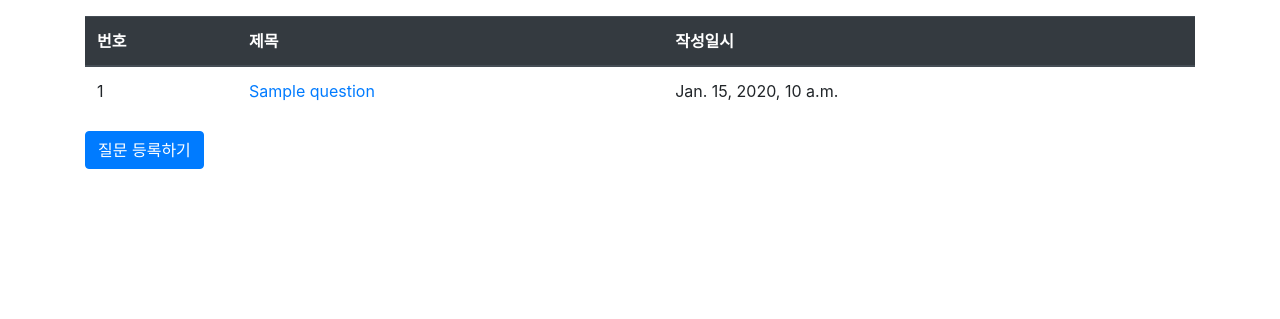
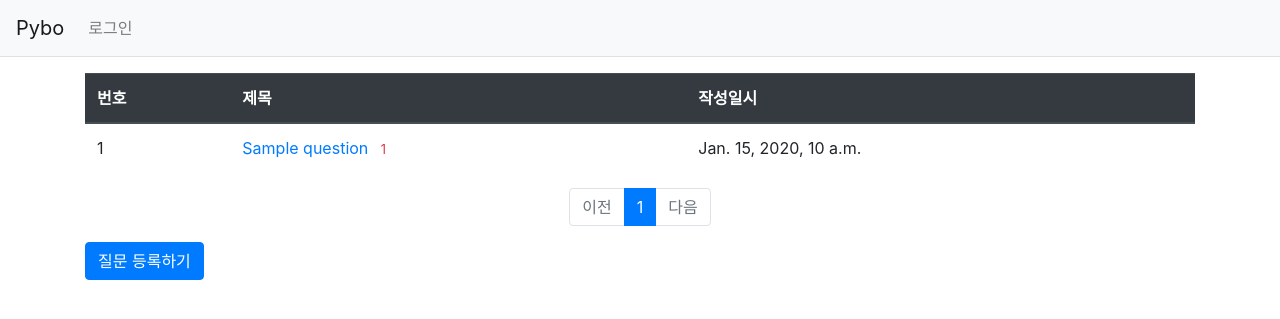
Before and after one commit to Colin-Yun/djago_excer, a Django app: template templates/pybo/question_list.html in a window 1280 px wide. Shown: the top 319 px of the page. Run offline with Django 3.2, Linux system fonts and the light colour scheme; the template is opened without the code that fills it: most values are stand-ins (such as "Sample title", 1, 10 or a date in 2020); some libraries are stand-ins or nearby versions.

Commit message:
navibbar added & page numbering

```diff
--- a/config/settings.py
+++ b/config/settings.py
@@ -38,6 +38,7 @@ INSTALLED_APPS = [
     # APP 을 추가하고, migrate 를 수행해야한다. migrate 를 수행하기전에 모델이 변경되었기 때문에, "makemigrations" 명령을 먼저 수행한다.
     # "makemigrations" 명령을 수행하면 pybo\migrations\0001_initial.py 라는 파이썬 파일이 자동으로 생성된다.
     # ※ makemigrations을 수행하더라도 실제로 테이블이 생성되지는 않는다. 테이블을 실제 생성하는 명령어는 migrate명령을 통해서만 가능하다.
+    'common.apps.CommonConfig',
     'pybo.apps.PyboConfig',
     'django.contrib.admin',
     'django.contrib.auth',
--- /dev/null
+++ b/pybo/templatetags/pybo_filter.py
@@ -0,0 +1,7 @@
+from django import template
+
+register = template.Library()
+
+@register.filter
+def sub(value, arg):
+    return value - arg
--- a/templates/base.html
+++ b/templates/base.html
@@ -13,10 +13,18 @@
     <title>Hello, pybo!</title>
 </head>
 <body>
+<!-- Include 명령으로 반복적인 템플릿 삽입가능 -->
+{% include "navbar.html" %}
+<!-- ---------------------------------------- [edit] ---------------------------------------- -->
 <!-- 기본 템플릿 안에 삽입될 내용 Start -->
 {% block content %}
 {% endblock %}
 <!-- 기본 템플릿 안에 삽입될 내용 End -->
+<!-- ---------------------------------------- [edit] ---------------------------------------- -->
+<!-- jQuery JS -->
+<script src="{% static 'jquery-3.5.1.min.js' %}"></script>
+<!-- Bootstrap JS -->
+<script src="{% static 'bootstrap.min.js' %}"></script>
 </body>
 </html>
 <!-- ---------------------------------------------------------------------------------------- -->
--- /dev/null
+++ b/templates/navbar.html
@@ -0,0 +1,17 @@
+<!-- ---------------------------------------- [edit] ---------------------------------------- -->
+<!-- 네비게이션바 -->
+<nav class="navbar navbar-expand-lg navbar-light bg-light border-bottom">
+    <a class="navbar-brand" href="{% url 'pybo:index' %}">Pybo</a>
+    <button class="navbar-toggler ml-auto" type="button" data-toggle="collapse" data-target="#navbarNav"
+            aria-controls="navbarNav" aria-expanded="false" aria-label="Toggle navigation">
+        <span class="navbar-toggler-icon"></span>
+    </button>
+    <div class="collapse navbar-collapse flex-grow-0" id="navbarNav">
+        <ul class="navbar-nav">
+            <li class="nav-item ">
+                <a class="nav-link" href="#">로그인</a>
+            </li>
+        </ul>
+    </div>
+</nav>
+<!-- ---------------------------------------------------------------------------------------- -->
--- a/templates/pybo/question_list.html
+++ b/templates/pybo/question_list.html
@@ -2,6 +2,8 @@
 
 <!-- base.html 템플릿을 상속하기 위해서는 extends 'base.html' 처럼 extends 템플릿 문법을 사용해야 한다. -->
 {% extends 'base.html' %}
+{% load pybo_filter %}
+
 {% block content %}
 <!-- ---------------------------------------------------------------------------------------- -->
 <div class="container my-3">
@@ -17,9 +19,13 @@
         {% if question_list %}
         {% for question in question_list %}
         <tr>
-            <td>{{ forloop.counter }}</td>
+            <td> {{ question_list.paginator.count|sub:question_list.start_index|sub:forloop.counter0|add:1 }}</td>
             <td>
                 <a href="{% url 'pybo:detail' question.id %}">{{ question.subject }}</a>
+                <!-- 답변의 갯수는 제목 바로 옆에 표시해 주면 좋을 것 같다. 다음과 같이 목록조회 템플릿을 수정해 보자. -->
+                {% if question.answer_set.count > 0 %}
+                <span class="text-danger small ml-2">{{ question.answer_set.count }}</span>
+                {% endif %}
             </td>
             <td>{{ question.create_date }}</td>
         </tr>
@@ -31,6 +37,46 @@
         {% endif %}
         </tbody>
     </table>
+    <!-- ---------------------------------------- [edit] ---------------------------------------- -->
+    <!-- 페이징처리 시작 -->
+    <ul class="pagination justify-content-center">
+        <!-- 이전페이지 -->
+        {% if question_list.has_previous %}
+        <li class="page-item">
+            <a class="page-link" href="?page={{ question_list.previous_page_number }}">이전</a>
+        </li>
+        {% else %}
+        <li class="page-item disabled">
+            <a class="page-link" tabindex="-1" aria-disabled="true" href="#">이전</a>
+        </li>
+        {% endif %}
+        <!-- 페이지리스트 -->
+        {% for page_number in question_list.paginator.page_range %}
+        {% if page_number >= question_list.number|add:-5 and page_number <= question_list.number|add:5 %}
+            {% if page_number == question_list.number %}
+            <li class="page-item active" aria-current="page">
+                <a class="page-link" href="?page={{ page_number }}">{{ page_number }}</a>
+            </li>
+            {% else %}
+            <li class="page-item">
+                <a class="page-link" href="?page={{ page_number }}">{{ page_number }}</a>
+            </li>
+            {% endif %}
+        {% endif %}
+        {% endfor %}
+        <!-- 다음페이지 -->
+        {% if question_list.has_next %}
+        <li class="page-item">
+            <a class="page-link" href="?page={{ question_list.next_page_number }}">다음</a>
+        </li>
+        {% else %}
+        <li class="page-item disabled">
+            <a class="page-link" tabindex="-1" aria-disabled="true" href="#">다음</a>
+        </li>
+        {% endif %}
+    </ul>
+    <!-- 페이징처리 끝 -->
+    <!-- ---------------------------------------------------------------------------------------- -->
     <a href="{% url 'pybo:question_create' %}" class="btn btn-primary">질문 등록하기</a>
 </div>
 <!-- ---------------------------------------- [edit] ---------------------------------------- -->
```
Also changed, not shown: db.sqlite3.
